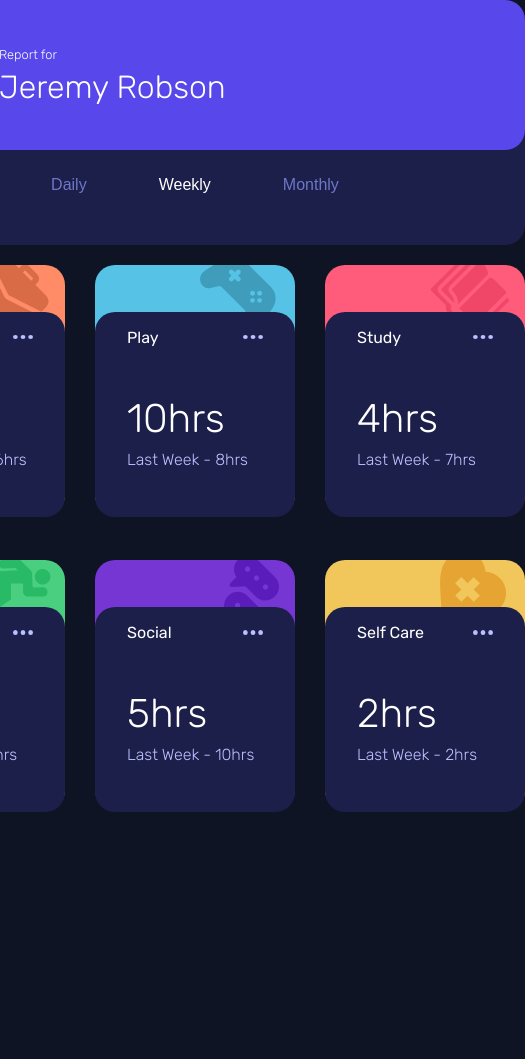
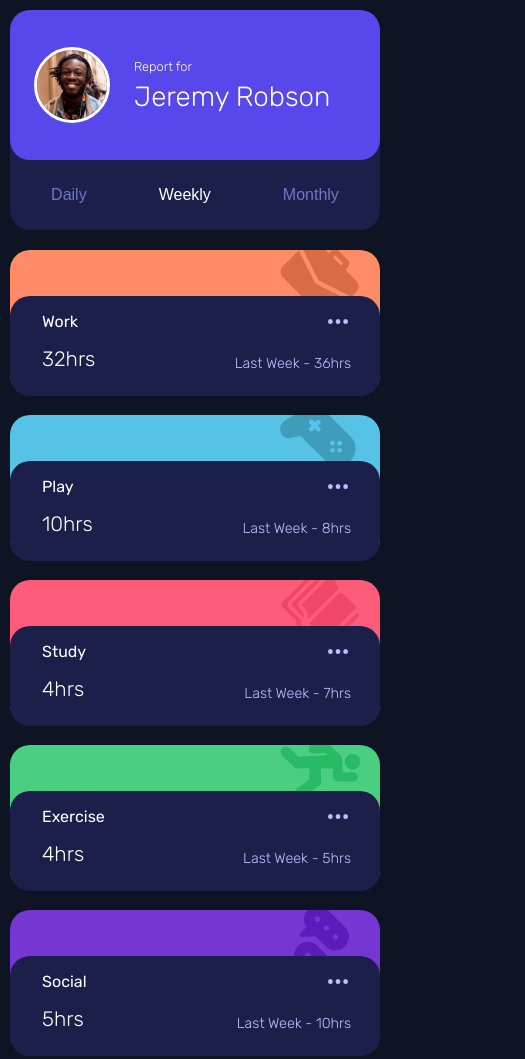
Before and after one commit to Rxunak/Time-Tracking-Dashboard, a plain HTML site: page index.html in a window 390 px wide. Shown: the top 1059 px of the page, 525 px wide, since content can reach past the window. Before the commit the page ends 844 px from the top, so only its background shows below. Drawn offline with Linux system fonts and the light colour scheme.

Commit message:
Completed Phone, Laptop and Table Responsive Design

```diff
--- a/index.html
+++ b/index.html
@@ -22,7 +22,7 @@
     <title>Frontend Mentor | Time tracking dashboard</title>
   </head>
   <body>
-    <main>
+    <main class="main">
       <section class="container">
         <div class="gridItems itemOne">
           <div class="profileSection">
@@ -38,7 +38,7 @@
             <button class="options" id="monthly">Monthly</button>
           </div>
         </div>
-        <div class="gridItems itemTwo">
+        <div class="gridItems itemTwo grid">
           <div class="informationDiv hover">
             <p class="informationPara">
               <img
@@ -48,11 +48,13 @@
                 id="after"
               />
             </p>
+            <div class="mobileDevice">
               <span class="mainContainer"></span>
               <p class="informationDes"></p>
             </div>
           </div>
-        <div class="gridItems itemThree">
+        </div>
+        <div class="gridItems itemThree grid">
           <div class="informationDiv hover">
             <p class="informationPara">
               <img
@@ -62,11 +64,13 @@
                 id="after"
               />
             </p>
+            <div class="mobileDevice">
               <span class="mainContainer"></span>
               <p class="informationDes"></p>
             </div>
           </div>
-        <div class="gridItems itemFour">
+        </div>
+        <div class="gridItems itemFour grid">
           <div class="informationDiv hover">
             <p class="informationPara">
               <img
@@ -76,11 +80,13 @@
                 id="after"
               />
             </p>
+            <div class="mobileDevice">
               <span class="mainContainer"></span>
               <p class="informationDes"></p>
             </div>
           </div>
-        <div class="gridItems itemFive">
+        </div>
+        <div class="gridItems itemFive grid">
           <div class="informationDiv hover">
             <p class="informationPara">
               <img
@@ -90,11 +96,13 @@
                 id="after"
               />
             </p>
+            <div class="mobileDevice">
               <span class="mainContainer"></span>
               <p class="informationDes"></p>
             </div>
           </div>
-        <div class="gridItems itemSix">
+        </div>
+        <div class="gridItems itemSix grid">
           <div class="informationDiv hover">
             <p class="informationPara">
               <img
@@ -104,11 +112,13 @@
                 id="after"
               />
             </p>
+            <div class="mobileDevice">
               <span class="mainContainer"></span>
               <p class="informationDes"></p>
             </div>
           </div>
-        <div class="gridItems itemSeven">
+        </div>
+        <div class="gridItems itemSeven grid">
           <div class="informationDiv hover">
             <p class="informationPara">
               <img
@@ -118,8 +128,10 @@
                 id="after"
               />
             </p>
+            <div class="mobileDevice">
               <span class="mainContainer"></span>
               <p class="informationDes"></p>
+            </div>
           </div>
         </div>
       </section>
--- a/index.js
+++ b/index.js
@@ -50,6 +50,8 @@ const appendTime = (data, text) => {
       pTag.classList.add("informationTime");
       item.innerText = "";
       weeklyTime.classList.remove("test");
+      dailyTime.classList.add("changeHover");
+      monthlyTime.classList.remove("changeHover");
       item.appendChild(pTag);
     });
   } else if (text === "weekly") {
@@ -57,6 +59,8 @@ const appendTime = (data, text) => {
       const pTag = document.createElement("p");
       pTag.innerText = data[index].timeframes[text].current + "hrs";
       pTag.classList.add("informationTime");
+      dailyTime.classList.remove("changeHover");
+      monthlyTime.classList.remove("changeHover");
       item.innerText = "";
       item.appendChild(pTag);
     });
@@ -67,6 +71,8 @@ const appendTime = (data, text) => {
       pTag.classList.add("informationTime");
       item.innerText = "";
       weeklyTime.classList.remove("test");
+      monthlyTime.classList.add("changeHover");
+      dailyTime.classList.remove("changeHover");
       item.appendChild(pTag);
     });
   }
--- a/styles.css
+++ b/styles.css
@@ -2,7 +2,6 @@ body {
   background-color: hsl(226, 43%, 10%);
   color: white;
   font-family: "Rubik", sans-serif;
-  /* margin: 0; */
 }
 
 main {
@@ -179,12 +178,21 @@ main {
   text-align: left;
 }
 
-.options:focus {
+.options:hover {
+  cursor: pointer;
+}
+
+#weekly.test {
   cursor: pointer;
   color: white;
 }
 
-#weekly.test {
+#daily.changeHover {
+  cursor: pointer;
+  color: white;
+}
+
+#monthly.changeHover {
   cursor: pointer;
   color: white;
 }
@@ -264,11 +272,10 @@ main {
 
 @media (max-width: 768px) {
   body {
-    margin: 0;
+    margin: 10px;
   }
   .container {
     grid-template-columns: repeat(3, auto);
-    height: 100vh;
     row-gap: 20px;
   }
 
@@ -346,7 +353,152 @@ main {
     background-position: 115px -10px;
   }
 
- .informationTime {
+  .informationTime {
     font-size: 2.5rem;
   }
 }
+
+@media (max-width: 500px) {
+  body {
+    height: auto;
+  }
+  .main {
+    height: auto;
+  }
+
+  .container {
+    grid-template-columns: repeat(1, 1fr);
+
+    width: 100%;
+  }
+
+  .itemOne {
+    grid-column: 1 / span 1;
+  }
+
+  .profileImage {
+    width: 70px;
+    height: 70px;
+  }
+
+  .profileSection {
+    display: flex;
+    align-items: center;
+  }
+
+  .profileTitle {
+    font-size: clamp(1.2rem, -1.2381rem + 12.1905vw, 2rem);
+  }
+
+  .informationTime {
+    font-size: clamp(0.9rem, -0.9286rem + 9.1429vw, 1.5rem);
+  }
+
+  .informationDes {
+    font-size: 0.9rem;
+  }
+
+  .gridItems {
+    grid-column: 1 / span 1;
+    width: auto;
+  }
+
+  .grid {
+    height: 145px;
+  }
+
+  .informationDiv {
+    height: 100px;
+  }
+
+  .mobileDevice {
+    display: flex;
+    align-items: center;
+    justify-content: space-between;
+  }
+
+  .informationTime {
+    margin-top: 0;
+  }
+
+  .informationDes {
+    margin-bottom: 0;
+    margin-right: 1.8rem;
+  }
+
+  .itemTwo {
+    background-position: 300px -10px;
+  }
+
+  .itemThree {
+    background-position: 300px -10px;
+  }
+
+  .itemFour {
+    background-position: 300px -10px;
+  }
+
+  .itemFive {
+    background-position: 300px -1px;
+  }
+
+  .itemSix {
+    background-position: 300px -10px;
+  }
+
+  .itemSeven {
+    background-position: 300px -10px;
+  }
+}
+
+@media (max-width: 375px) {
+  .itemTwo {
+    background-position: 250px -10px;
+  }
+
+  .itemThree {
+    background-position: 250px -10px;
+  }
+
+  .itemFour {
+    background-position: 250px -10px;
+  }
+
+  .itemFive {
+    background-position: 250px -1px;
+  }
+
+  .itemSix {
+    background-position: 260px -10px;
+  }
+
+  .itemSeven {
+    background-position: 260px -10px;
+  }
+}
+
+@media (max-width: 390px) {
+  .itemTwo {
+    background-position: 270px -10px;
+  }
+
+  .itemThree {
+    background-position: 270px -10px;
+  }
+
+  .itemFour {
+    background-position: 270px -10px;
+  }
+
+  .itemFive {
+    background-position: 270px -1px;
+  }
+
+  .itemSix {
+    background-position: 270px -10px;
+  }
+
+  .itemSeven {
+    background-position: 280px -10px;
+  }
+}
```
Lines whose indentation alone changed are shown as unchanged.
